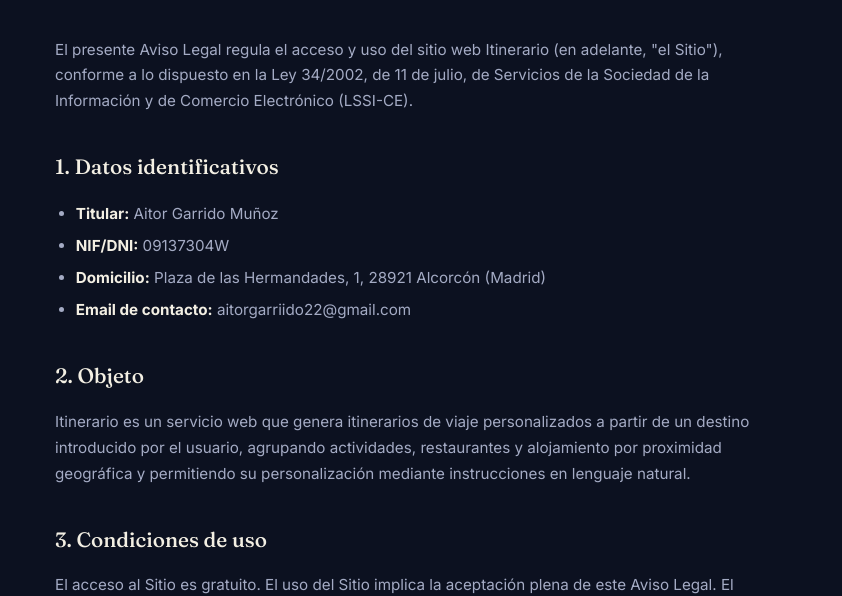
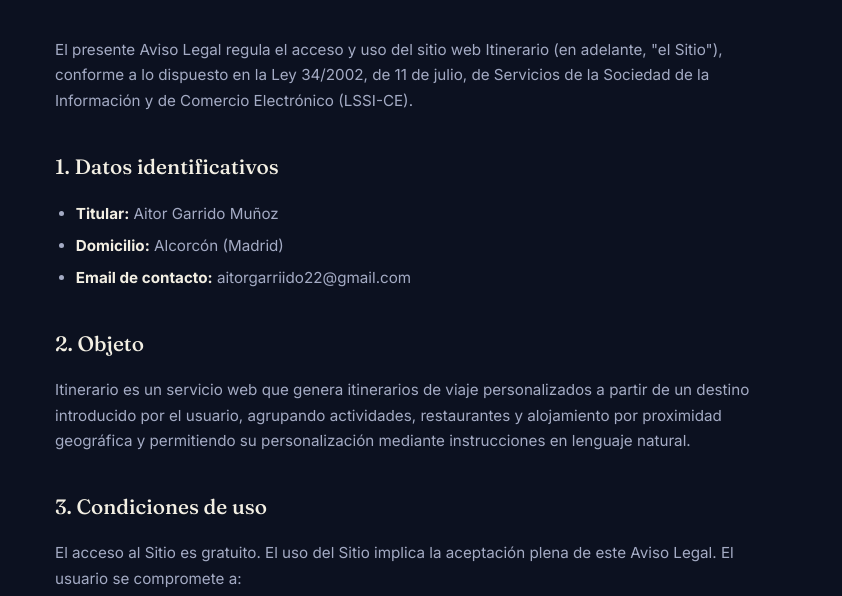
Before and after one commit to aitorgarriido/itinerarios-pagina, a website: page public/avisolegal.html in a window 1280 px wide. Shown: the part 214-810 px from the top of the page, without its empty margins (219-1061 px from the left). Drawn offline with Linux system fonts and the light colour scheme.

Commit message:
demasiada info

```diff
--- a/public/avisolegal.html
+++ b/public/avisolegal.html
@@ -52,8 +52,7 @@
     <h2>1. Datos identificativos</h2>
     <ul>
       <li><strong>Titular:</strong> Aitor Garrido Muñoz</li>
-      <li><strong>NIF/DNI:</strong> 09137304W</li>
-      <li><strong>Domicilio:</strong> Plaza de las Hermandades, 1, 28921 Alcorcón (Madrid)</li>
+      <li><strong>Domicilio:</strong> Alcorcón (Madrid)</li>
       <li><strong>Email de contacto:</strong> aitorgarriido22@gmail.com</li>
     </ul>
 
```
